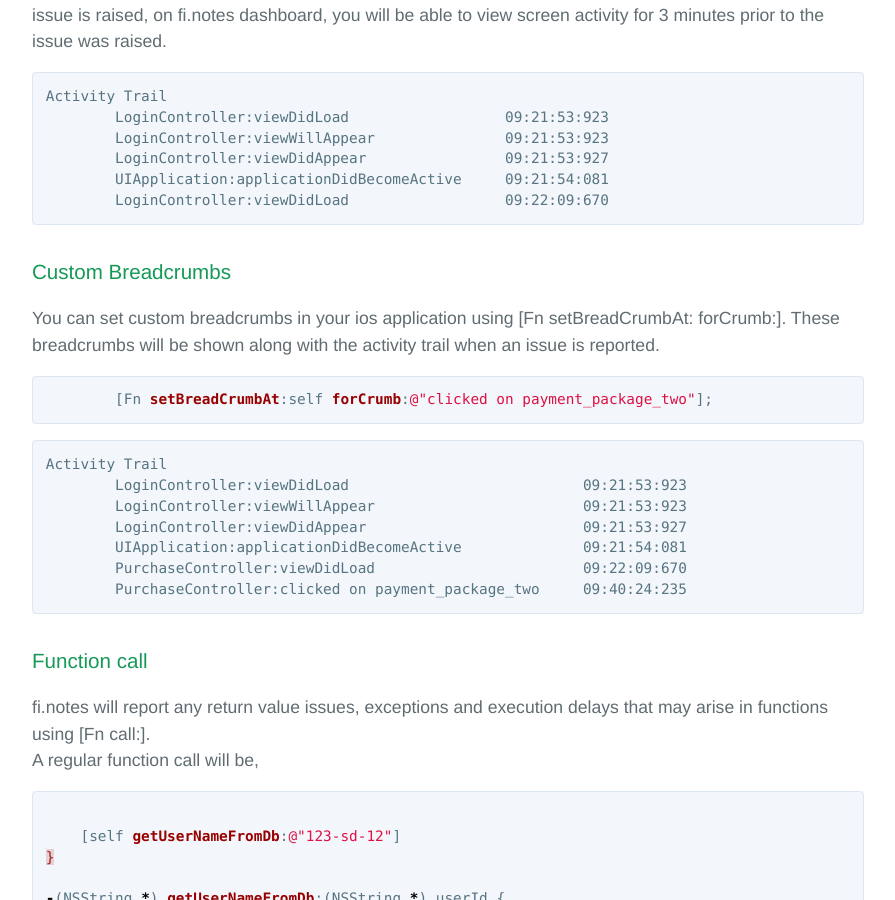
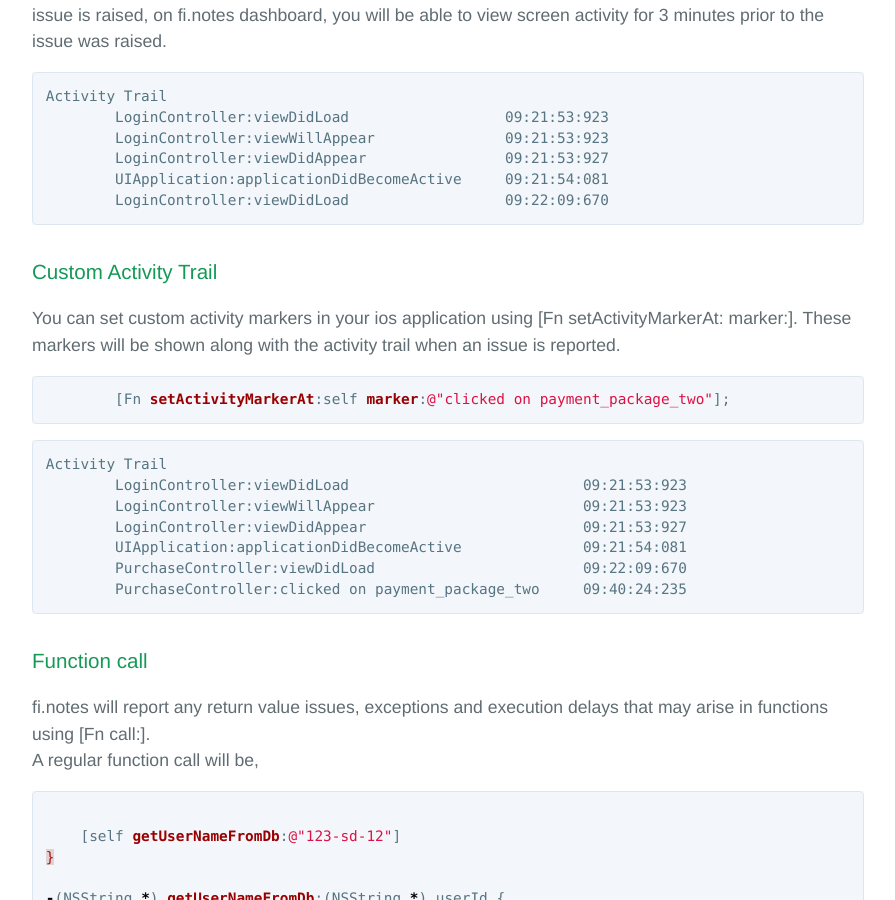
Before and after one commit to finotes/finotes.github.io, a Jekyll site: the page built from _posts/2018-02-02-objc-docs.md, in a window 1280 px wide and 900 px high, scrolled down 6629 px. Shown: the whole window, without its empty margins (192-1087 px from the left). Built offline with Jekyll 4.4.1, drawn with Linux system fonts in a browser that asks for light colours; some web fonts are replaced.

Commit message:
Update 2018-02-02-objc-docs.md

````diff
--- a/_posts/2018-02-02-objc-docs.md
+++ b/_posts/2018-02-02-objc-docs.md
@@ -261,11 +261,11 @@ Activity Trail
 	LoginController:viewDidLoad                  09:22:09:670
 ```
 
-### Custom Breadcrumbs
-You can set custom breadcrumbs in your ios application using [Fn setBreadCrumbAt: forCrumb:]. These breadcrumbs will be shown along with the activity trail when an issue is reported.
+### Custom Activity Trail
+You can set custom activity markers in your ios application using [Fn setActivityMarkerAt: marker:]. These markers will be shown along with the activity trail when an issue is reported.
 
 ```objc
-        [Fn setBreadCrumbAt:self forCrumb:@"clicked on payment_package_two"];
+        [Fn setActivityMarkerAt:self marker:@"clicked on payment_package_two"];
 ```
 
 ```
````
